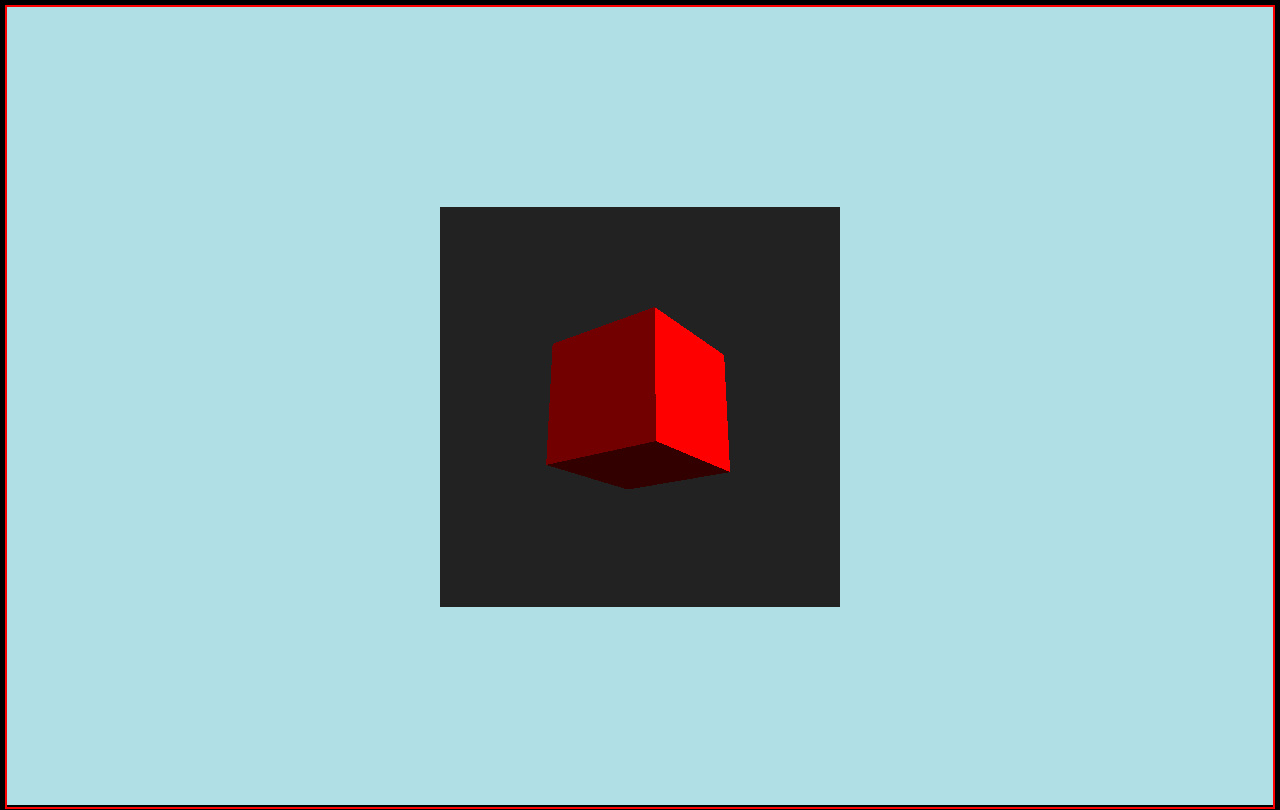
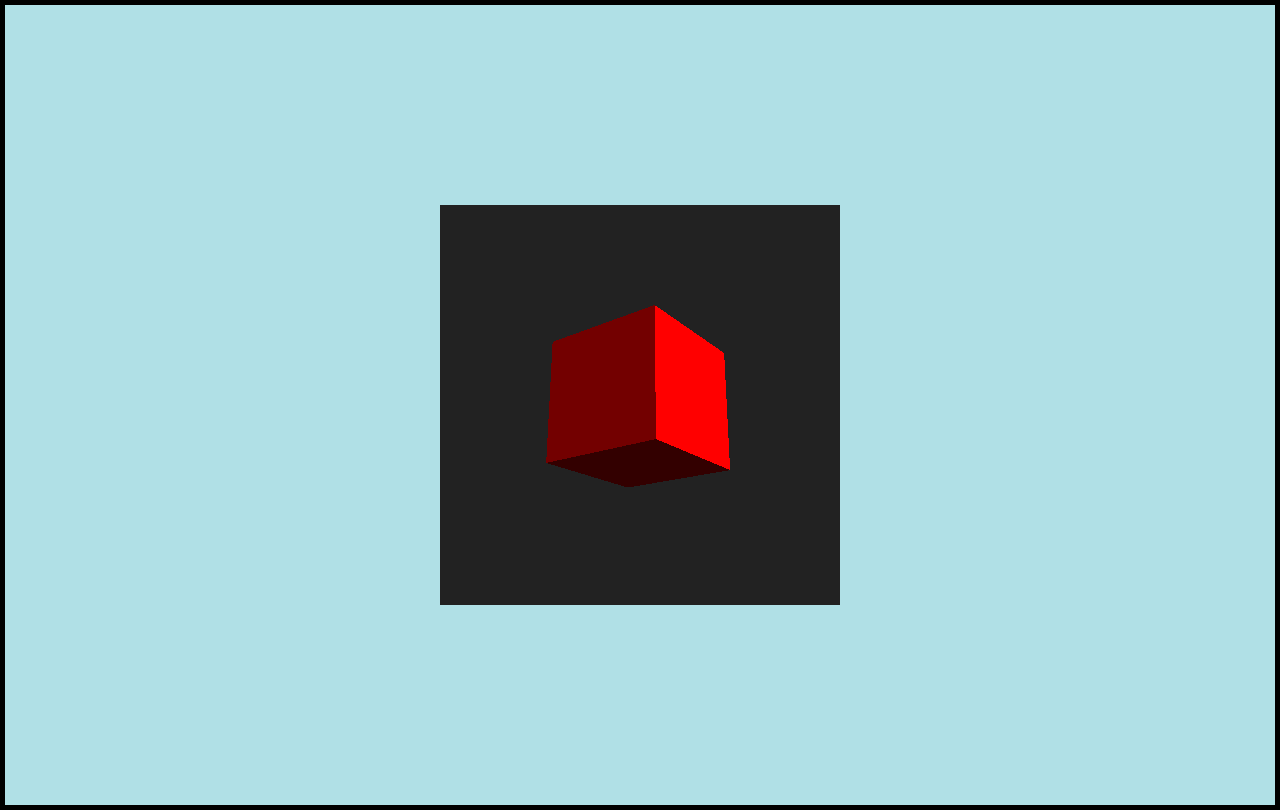
Before and after one commit to Kayssidi/ThreeReactSample, a React app: page / in a window 1280 px wide. Built offline with nearby package versions, Linux system fonts and the light colour scheme.

Commit message:
Full screen
Correction of the padding/margin/border of body/div

```diff
--- a/public/index.html
+++ b/public/index.html
@@ -5,9 +5,10 @@
 <style>
 	body {
 		background-color: powderblue;
-	 border-style: solid; border-width: 5px;
-   height:100vh;
-   margin:0;
+	  border-style: solid; border-width: 5px; border-color:"yellow";
+    height:100vh;
+    margin:0;
+    padding:0;
 	}
 </style>
 	<meta charset="utf-8">
@@ -35,7 +36,7 @@
 	<noscript>
 		You need to enable JavaScript to run this app.
 	</noscript>
-	<div id="root"></div>
+	<div id="root" style="padding:0; margin:0"></div>
 	<!--
       This HTML file is a template.
       If you open it directly in the browser, you will see an empty page.
--- a/src/index.js
+++ b/src/index.js
@@ -7,11 +7,13 @@ const styles = {
   textAlign: "center",
   border: "red",
   borderStyle: "solid",
-  borderWidth: "2px",
+  borderWidth: "0px",
   height: "100vh",
   alignItems: "center",
   justifyContent: "space-around",
-  display: "flex"
+  display: "flex",
+  padding: "0px",
+  margin: "0px"
 };
 
 const App = () => (
```
